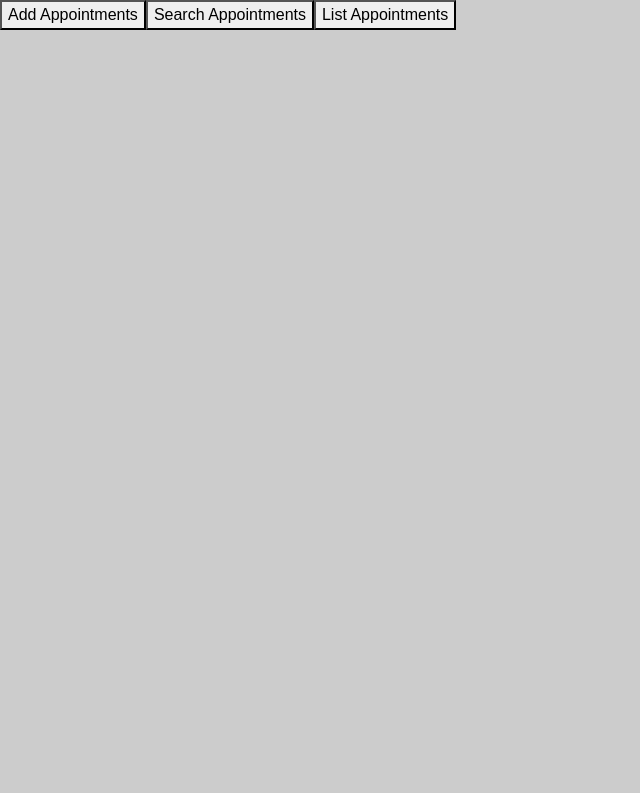
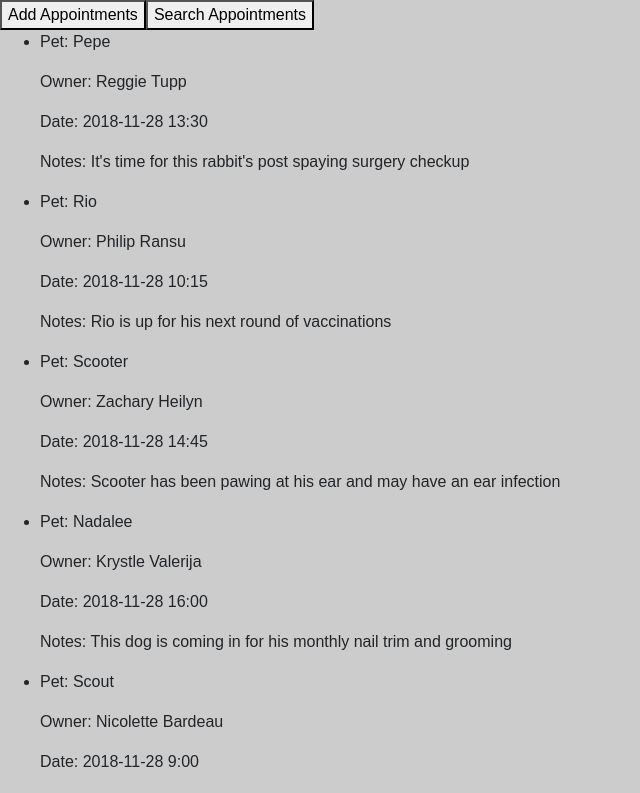
Before and after one commit to mich-cook/linkedin-learning-workalongs, a React (Create React App) app in the folder 808689-react-interface/: page / in a window 1280 px wide. Shown: the top 793 px of the page, without its empty margins (0-640 px from the left). Built offline with nearby package versions, Linux system fonts and the light colour scheme.

Commit message:
pass the data to the list component as props so the component can iterate over the list and display the data

```diff
--- a/808689-react-interface/src/components/App.js
+++ b/808689-react-interface/src/components/App.js
@@ -18,7 +18,14 @@
     fetch('./tmpdata-appointments.json')
       .then(response => response.json())
       .then(result => {
-        this.setState({ "appointments": result });
+
+        const appointments = result.map((appointment, id) => {
+          appointment.id = id;  // since the data doesn't have a good one
+          return appointment;
+        });
+
+        this.setState({ appointments });
+
       });
   }
 
@@ -27,7 +34,7 @@
       <div id="petratings">
         <AddAppointments />
         <SearchAppointments />
-        <ListAppointments />
+        <ListAppointments appointments={this.state.appointments} />
       </div>
     );
   }
--- a/808689-react-interface/src/components/ListAppointments.js
+++ b/808689-react-interface/src/components/ListAppointments.js
@@ -2,6 +2,17 @@
 
 export default class ListAppointments extends Component {
   render() {
-    return <button>List Appointments</button>;
+    return (
+      <ul id="appointmentList">
+      {this.props.appointments.map(appointment => (
+        <li key={appointment.id}>
+          <p>Pet: {appointment.petName}</p>
+          <p>Owner: {appointment.ownerName}</p>
+          <p>Date: {appointment.aptDate}</p>
+          <p>Notes: {appointment.aptNotes}</p>
+        </li>
+      ))};
+      </ul>
+    );
   }
 }
```
